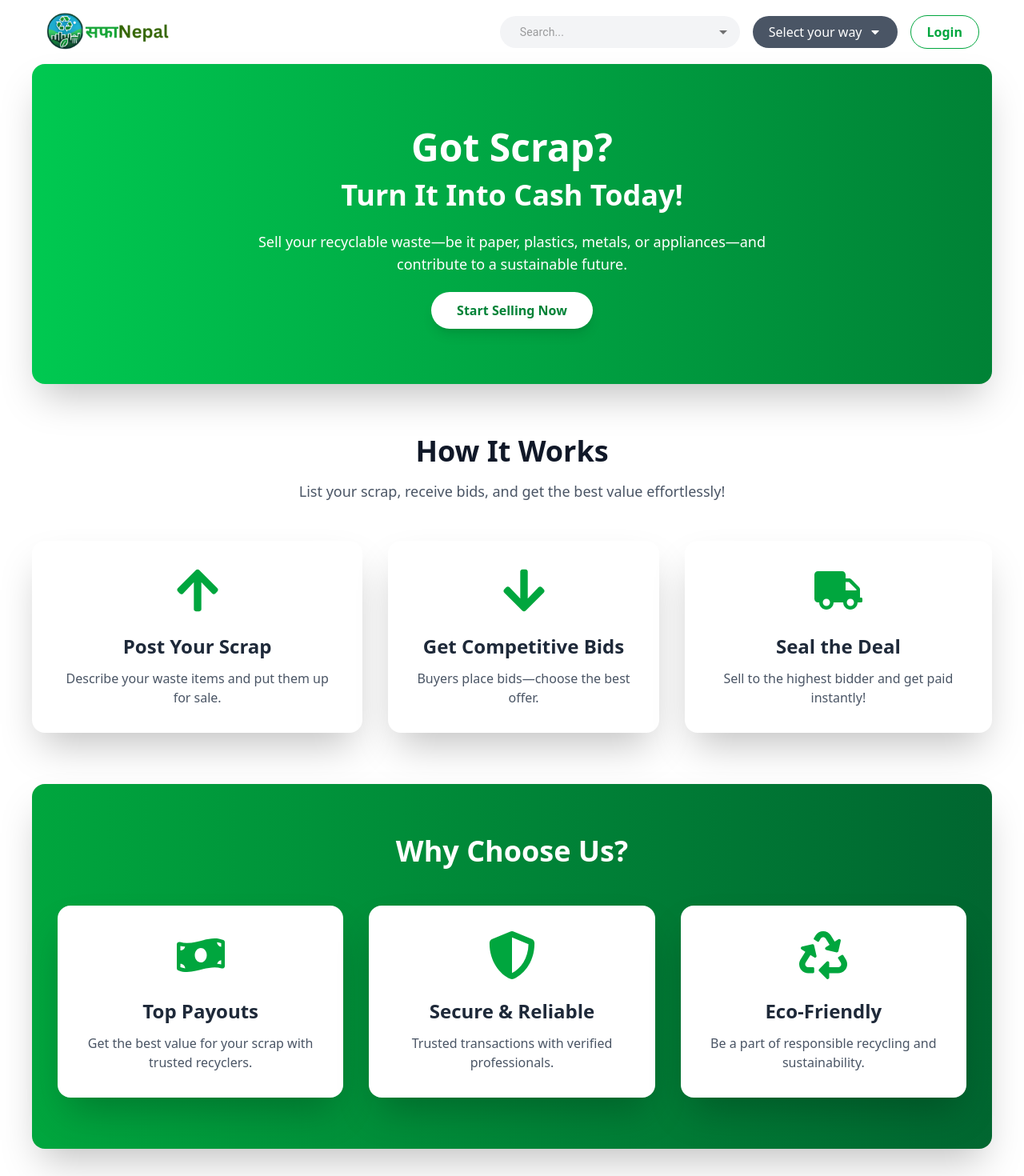
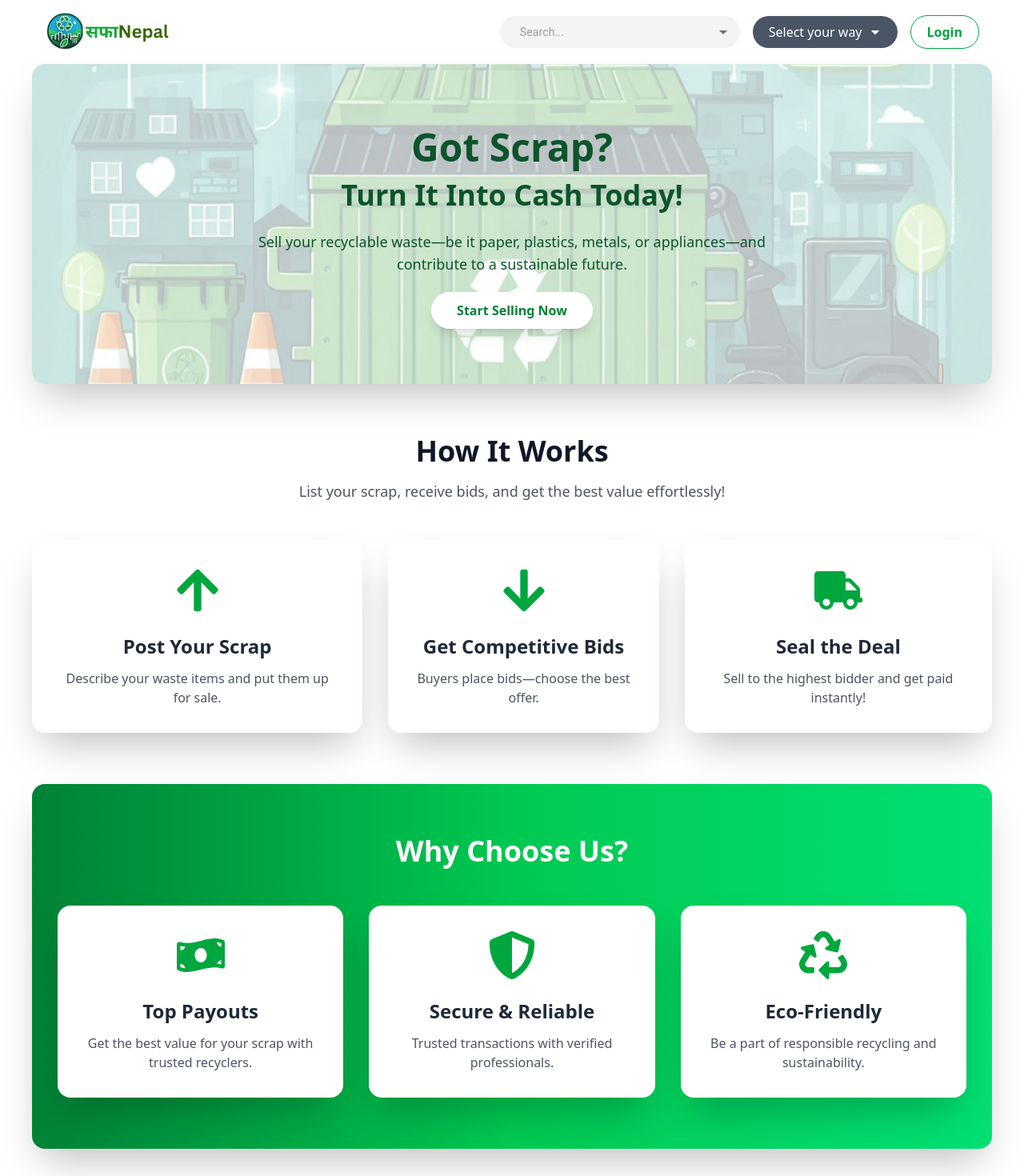
Before and after one commit to BimochanBhattarai/Null-Pointer-Frontend, a React (Vite) app: page / in a window 1280 px wide. Shown: the top 1470 px of the page at 80% size. Built offline with nearby package versions, Linux system fonts and the light colour scheme.

Commit message:
enhanced home

```diff
--- a/src/Pages/Home.jsx
+++ b/src/Pages/Home.jsx
@@ -29,12 +29,17 @@ const Home = () => {
   return (
     <div className="home-container font-sans">
       {/* Hero Section */}
-      <section className="hero-section text-center py-20 bg-gradient-to-r from-green-500 to-green-700 rounded-2xl shadow-2xl">
+      <section className="relative text-center py-20 rounded-2xl shadow-2xl overflow-hidden">
+        {/* Background Image with Opacity */}
+        <div className="absolute inset-0 bg-[url('/waste.png')] bg-cover bg-center opacity-30"></div>
+
+        {/* Content Section */}
+        <div className="relative z-10">
           <motion.h1
             initial="hidden"
             animate="visible"
             variants={fadeInUp}
-          className="text-4xl sm:text-5xl font-extrabold text-white"
+            className="text-4xl sm:text-5xl font-extrabold text-green-900"
           >
             Got Scrap?
           </motion.h1>
@@ -42,7 +47,7 @@ const Home = () => {
             initial="hidden"
             animate="visible"
             variants={fadeInUp}
-          className="text-3xl sm:text-4xl font-bold mt-4 text-white"
+            className="text-3xl sm:text-4xl font-bold mt-4 text-green-900"
           >
             Turn It Into Cash Today!
           </motion.h2>
@@ -50,16 +55,11 @@ const Home = () => {
             initial="hidden"
             animate="visible"
             variants={fadeInUp}
-          className="mt-6 text-lg text-white max-w-2xl mx-auto px-4"
+            className="mt-6 text-lg text-green-900 max-w-2xl mx-auto px-4"
           >
             Sell your recyclable waste—be it paper, plastics, metals, or appliances—and contribute to a sustainable future.
           </motion.p>
-        <motion.div
-          initial="hidden"
-          animate="visible"
-          variants={fadeInUp}
-          className="mt-8"
-        >
+          <motion.div initial="hidden" animate="visible" variants={fadeInUp} className="mt-8">
             <Link
               to="/sell"
               className="px-8 py-3 bg-white text-green-700 font-bold rounded-full hover:bg-green-100 transition-all shadow-lg"
@@ -67,6 +67,7 @@ const Home = () => {
               Start Selling Now
             </Link>
           </motion.div>
+        </div>
       </section>
 
       {/* How It Works Section */}
@@ -112,7 +113,7 @@ const Home = () => {
       </section>
 
       {/* Why Choose Us Section */}
-      <section className="why-us bg-gradient-to-r from-green-600 to-green-800 text-white py-16 text-center rounded-2xl shadow-2xl">
+      <section className="why-us bg-gradient-to-r from-green-700 via-green-500 to-green-400 text-white py-16 text-center rounded-2xl shadow-2xl">
         <motion.h2
           initial="hidden"
           animate="visible"
@@ -194,8 +195,7 @@ const Home = () => {
         {/* Buy Button */}
         <Link
           to="/buy"
-          className={`px-8 py-4 text-white font-bold rounded-full transition-all shadow-lg ${
-            selectedOption === "Buy"
+          className={`px-8 py-4 text-white font-bold rounded-full transition-all shadow-lg ${selectedOption === "Buy"
               ? "bg-green-600 hover:bg-green-700"
               : "bg-gray-600 hover:bg-gray-700"
             }`}
@@ -207,8 +207,7 @@ const Home = () => {
         {/* Sell Button */}
         <Link
           to="/sell"
-          className={`px-8 py-4 text-white font-bold rounded-full transition-all shadow-lg ${
-            selectedOption === "Sell"
+          className={`px-8 py-4 text-white font-bold rounded-full transition-all shadow-lg ${selectedOption === "Sell"
               ? "bg-red-600 hover:bg-red-700"
               : "bg-gray-600 hover:bg-gray-700"
             }`}
```
Also changed, not shown: public/waste.png (added). Lines whose indentation alone changed are shown as unchanged.
